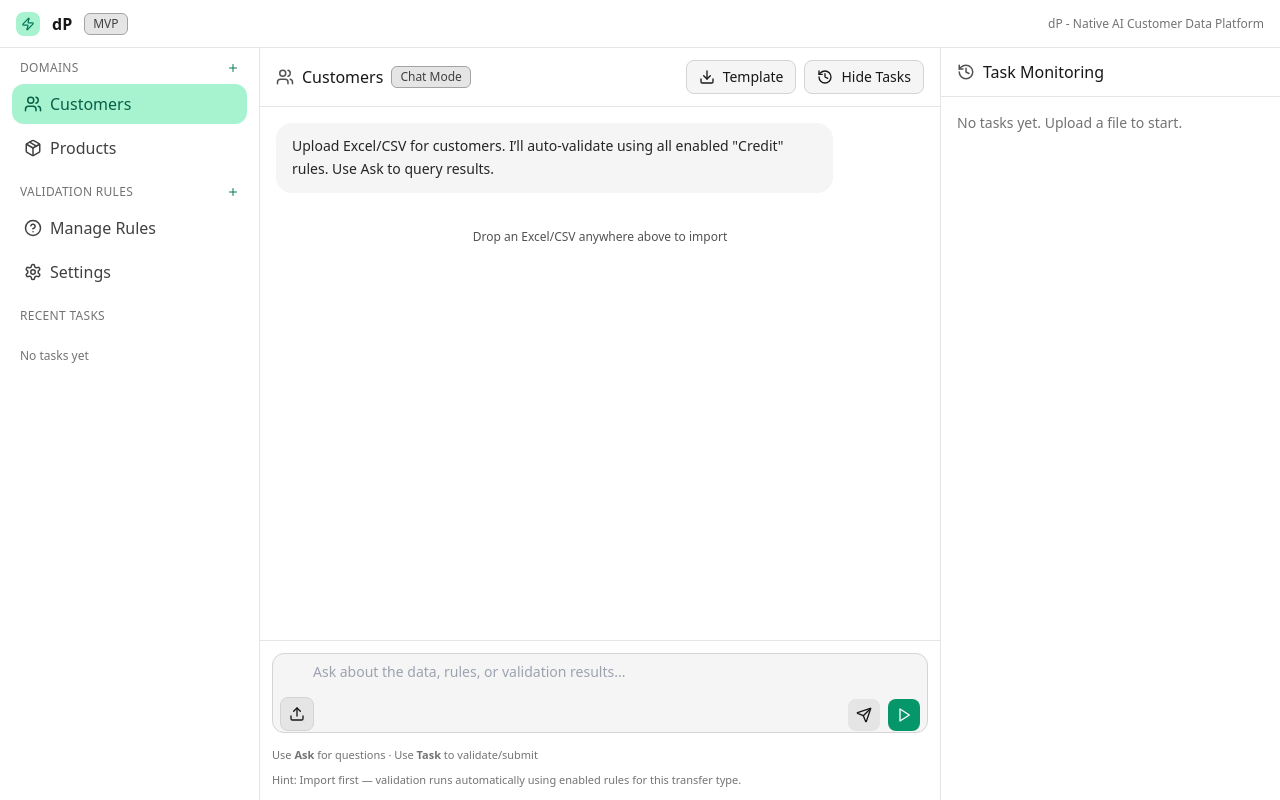
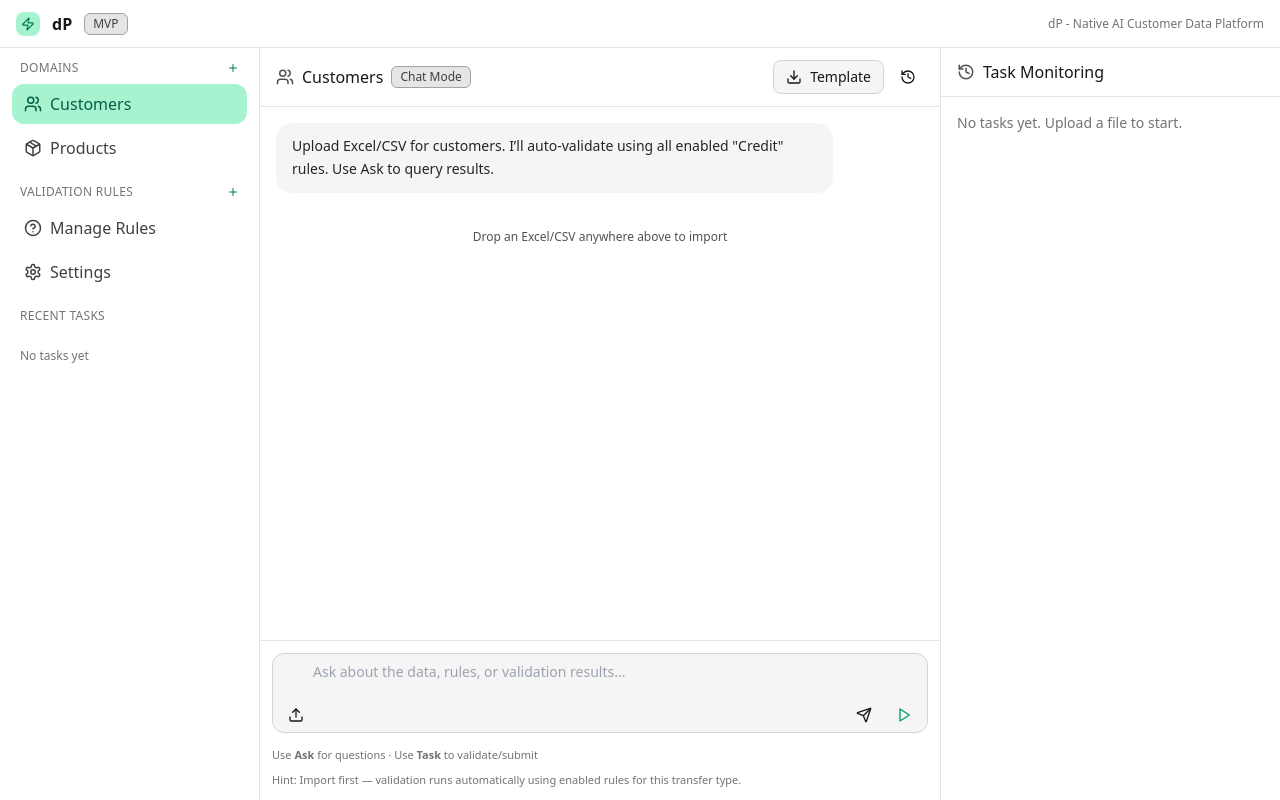
Before and after one commit to Tuppee-Peeranut/cdp, a React (Vite) app: page / in a window 1280 px wide. Built offline with nearby package versions, Linux system fonts and the light colour scheme.

Commit message:
Simplify task buttons

```diff
--- a/src/App.jsx
+++ b/src/App.jsx
@@ -922,9 +922,11 @@ function TransferChat({ kind, rulesets, setRulesets, tasks, setTasks, apiKey, mo
             </button>
             <button
               onClick={() => setShowTasks((s) => !s)}
-              className="px-3 py-1.5 rounded-lg bg-neutral-100 border border-neutral-300 text-sm flex items-center gap-2"
+              className="p-2 rounded-lg hover:bg-neutral-200"
+              aria-label={showTasks ? "Hide Tasks" : "Show Tasks"}
+              title={showTasks ? "Hide Tasks" : "Show Tasks"}
             >
-              <HistoryIcon size={16} /> {showTasks ? "Hide Tasks" : "Show Tasks"}
+              <HistoryIcon size={16} />
             </button>
           </div>
         </div>
@@ -961,7 +963,7 @@ function TransferChat({ kind, rulesets, setRulesets, tasks, setTasks, apiKey, mo
                   onChange={(e) => e.target.files?.[0] && handleUpload(e.target.files[0])}
                 />
                 <div
-                  className="p-2 rounded-lg bg-neutral-200 hover:bg-neutral-300 border border-neutral-300 cursor-pointer"
+                  className="p-2 rounded-lg hover:bg-neutral-200 cursor-pointer"
                   title="Import"
                 >
                   <Upload size={16} />
@@ -972,7 +974,7 @@ function TransferChat({ kind, rulesets, setRulesets, tasks, setTasks, apiKey, mo
               <button
                 disabled={busy}
                 onClick={ask}
-                className="p-2 rounded-lg bg-neutral-200 hover:bg-neutral-300 disabled:opacity-50"
+                className="p-2 rounded-lg hover:bg-neutral-200 disabled:opacity-50"
                 aria-label="Ask"
                 title="Ask"
               >
@@ -981,7 +983,7 @@ function TransferChat({ kind, rulesets, setRulesets, tasks, setTasks, apiKey, mo
               <button
                 disabled={busy}
                 onClick={submitBatch}
-                className="p-2 rounded-lg bg-emerald-600 hover:bg-emerald-500 text-white disabled:opacity-50"
+                className="p-2 rounded-lg text-emerald-600 hover:bg-neutral-200 hover:text-emerald-500 disabled:opacity-50"
                 aria-label="Task"
                 title="Task"
               >
```
